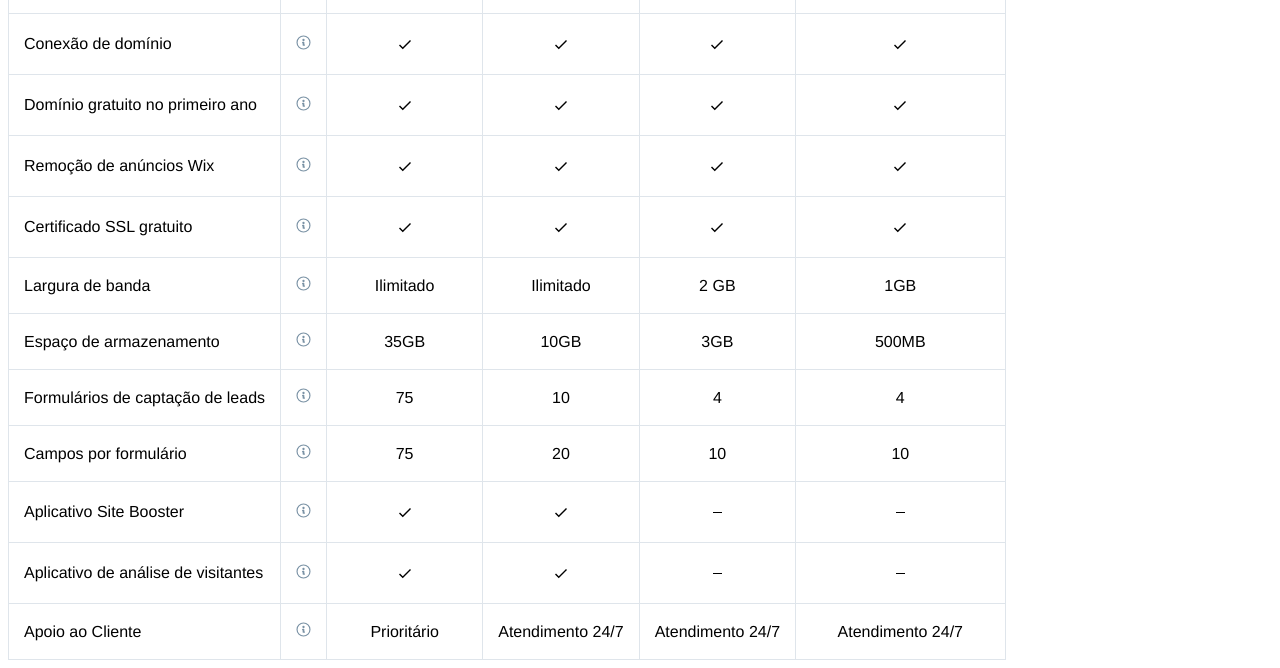
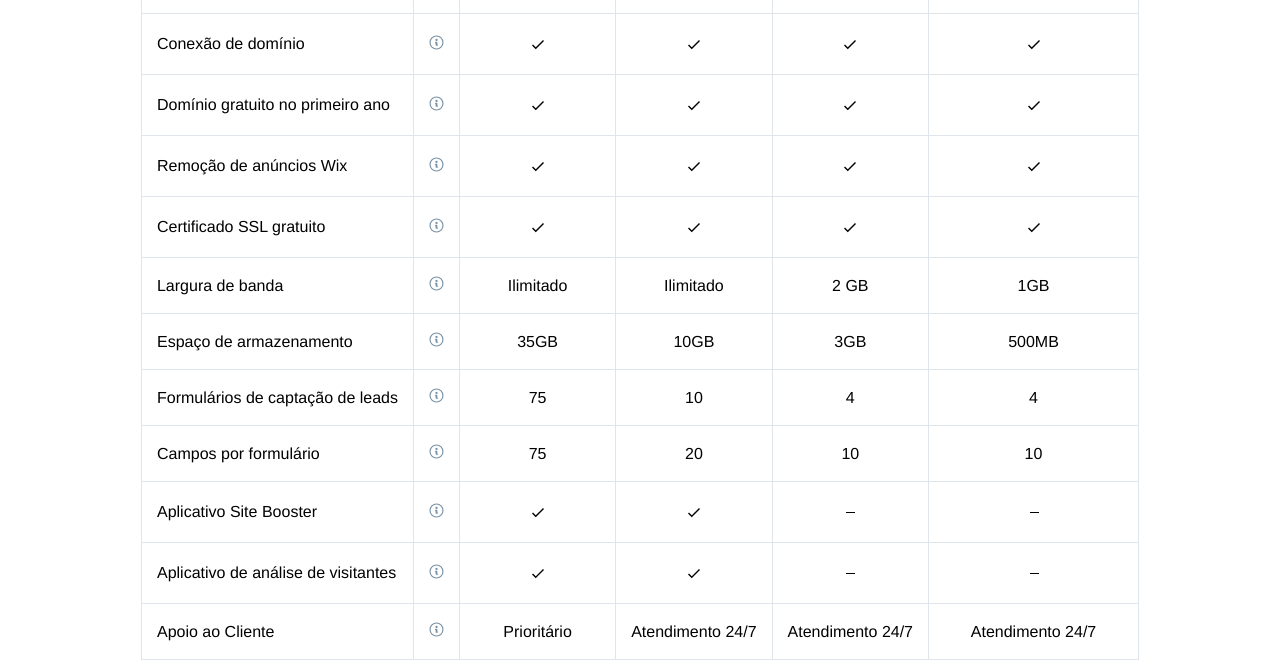
Before and after one commit to EudesGomesJr/price-table, a plain HTML site: page index.html in a window 1280 px wide. Shown: the part 186-854 px from the top of the page. Drawn offline with Linux system fonts and the light colour scheme.

Commit message:
Centralizacao

```diff
--- a/style.css
+++ b/style.css
@@ -2,6 +2,7 @@
     margin-top: 0px;
     box-sizing: border-box;
 }
+
 th {
     position: sticky;
     top: 0;
@@ -11,6 +12,12 @@ th {
 table, td, th {
     border: 1px solid #dfe5eb;
     border-collapse: collapse;
+    margin: auto;
+    min-width: none;
+  }
+
+  table td:nth-child(6) {
+    min-width: 210px;
   }
 
 th, td{
```
Also changed, not shown: index.html (+1 -1 lines).
